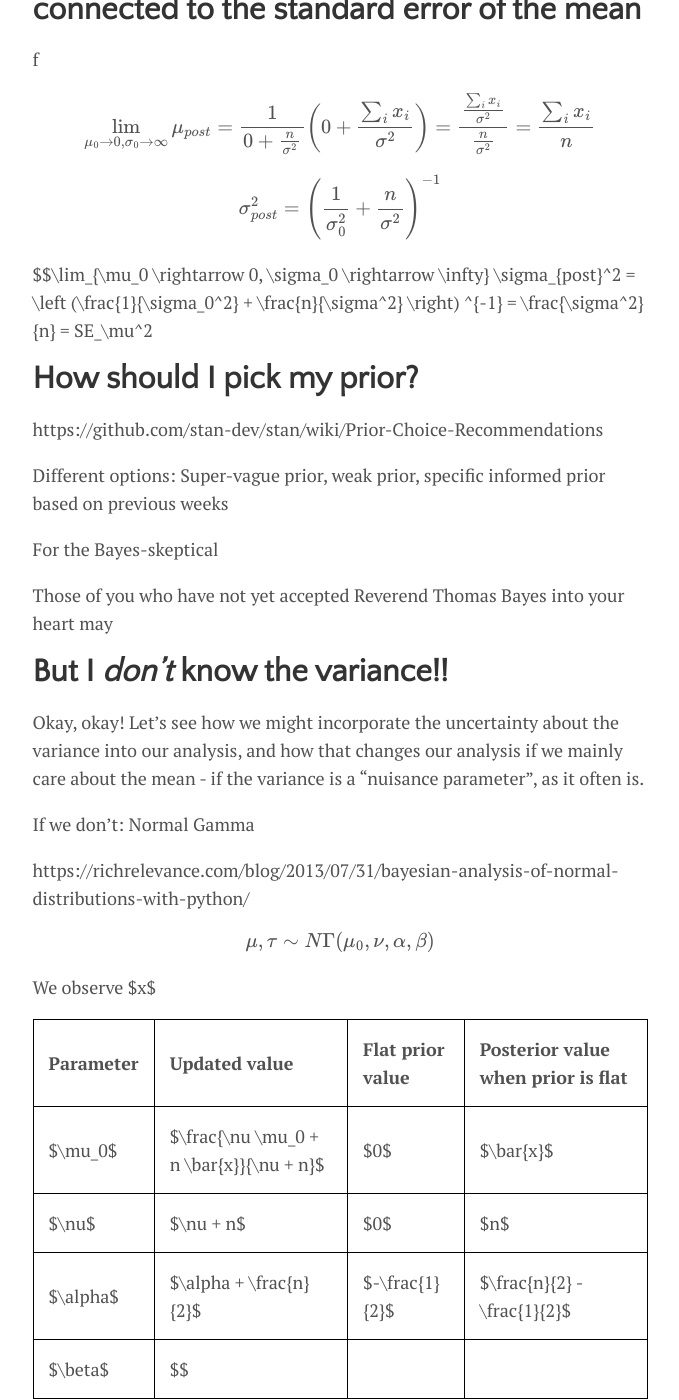
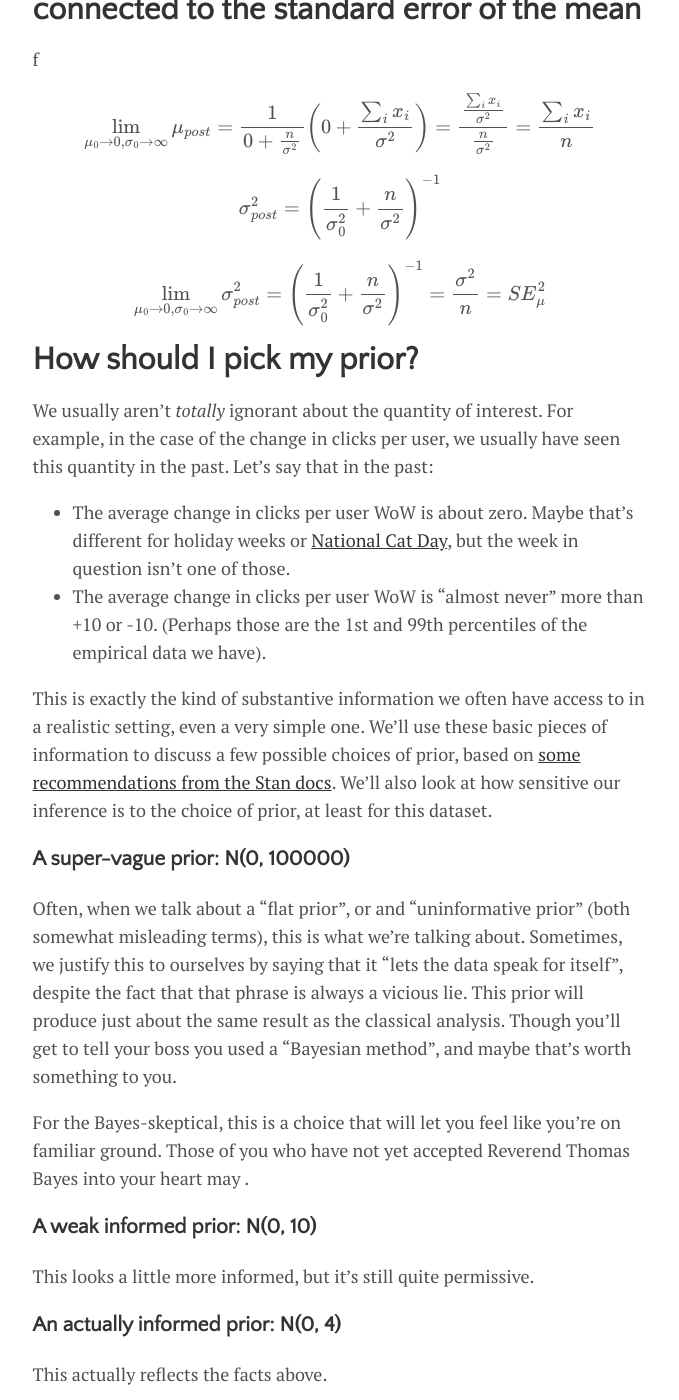
Before and after one commit to lmc2179/lmc2179.github.io, a Jekyll site: the page built from drafts/bayes_norm.md, in a window 1280 px wide and 1400 px high, scrolled down 5800 px. Shown: the whole window, without its empty margins (300-979 px from the left). Built offline with Jekyll 4.4.1, drawn with Linux system fonts in a browser that asks for light colours; formulas are drawn with MathJax 3; some of the changed text lies outside the part shown.

Commit message:
Update bayes_norm.md

```diff
--- a/drafts/bayes_norm.md
+++ b/drafts/bayes_norm.md
@@ -124,19 +124,31 @@ $$\sigma_{post}^2 = \left (\frac{1}{\sigma_0^2} + \frac{n}{\sigma^2} \right) ^{-
 
 $$\lim_{\mu_0 \rightarrow 0, \sigma_0 \rightarrow \infty} \sigma_{post}^2
 = \left (\frac{1}{\sigma_0^2} + \frac{n}{\sigma^2} \right) ^{-1}
-= \frac{\sigma^2}{n} = SE_\mu^2
+= \frac{\sigma^2}{n} = SE_\mu^2$$
 
 # How should I pick my prior?
 
-https://github.com/stan-dev/stan/wiki/Prior-Choice-Recommendations
+We usually aren't *totally* ignorant about the quantity of interest. For example, in the case of the change in clicks per user, we usually have seen this quantity in the past. Let's say that in the past:
+- The average change in clicks per user WoW is about zero. Maybe that's different for holiday weeks or [National Cat Day](https://en.wikipedia.org/wiki/National_Cat_Day), but the week in question isn't one of those.
+- The average change in clicks per user WoW is "almost never" more than +10 or -10. (Perhaps those are the 1st and 99th percentiles of the empirical data we have).
 
-Different options: Super-vague prior, weak prior, specific informed prior based on previous weeks
+This is exactly the kind of substantive information we often have access to in a realistic setting, even a very simple one. We'll use these basic pieces of information to discuss a few possible choices of prior, based on [some recommendations from the Stan docs](https://github.com/stan-dev/stan/wiki/Prior-Choice-Recommendations). We'll also look at how sensitive our inference is to the choice of prior, at least for this dataset.
 
-For the Bayes-skeptical
+### A super-vague prior: N(0, 100000)
 
-Those of you who have not yet accepted Reverend Thomas Bayes into your heart may
+Often, when we talk about a "flat prior", or and "uninformative prior" (both somewhat misleading terms), this is what we're talking about. Sometimes, we justify this to ourselves by saying that it "lets the data speak for itself", despite the fact that that phrase is always a vicious lie. This prior will produce just about the same result as the classical analysis. Though you'll get to tell your boss you used a "Bayesian method", and maybe that's worth something to you.
 
-# But I _don't_ know the variance!!
+For the Bayes-skeptical, this is a choice that will let you feel like you're on familiar ground. Those of you who have not yet accepted Reverend Thomas Bayes into your heart may .
+
+### A weak informed prior: N(0, 10)
+
+This looks a little more informed, but it's still quite permissive.
+
+### An actually informed prior: N(0, 4)
+
+This actually reflects the facts above.
+
+# But I _don't_ know the variance!! All this talk of $\hat{\sigma}$ is making me very nervous
 
 Okay, okay! Let's see how we might incorporate the uncertainty about the variance into our analysis, and how that changes our analysis if we mainly care about the mean - if the variance is a "nuisance parameter", as it often is.
 
```
